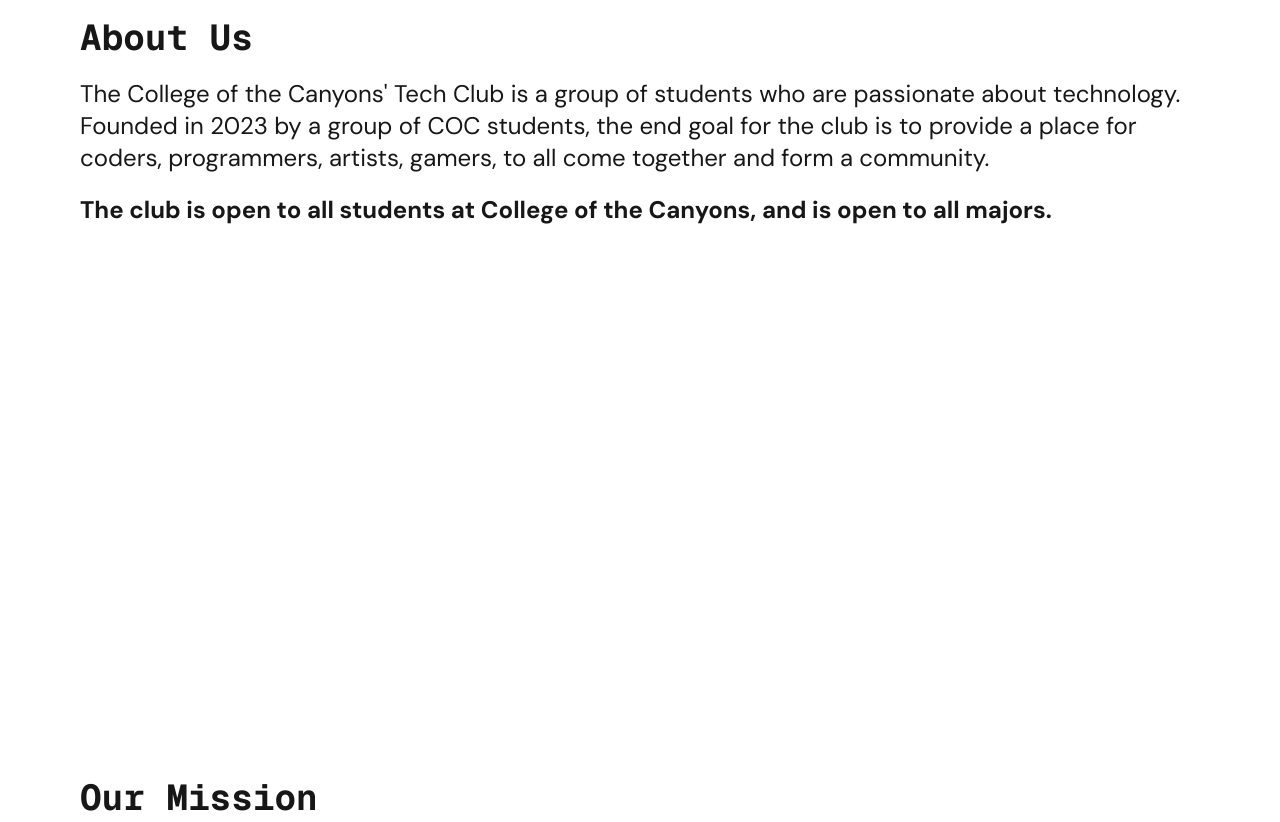
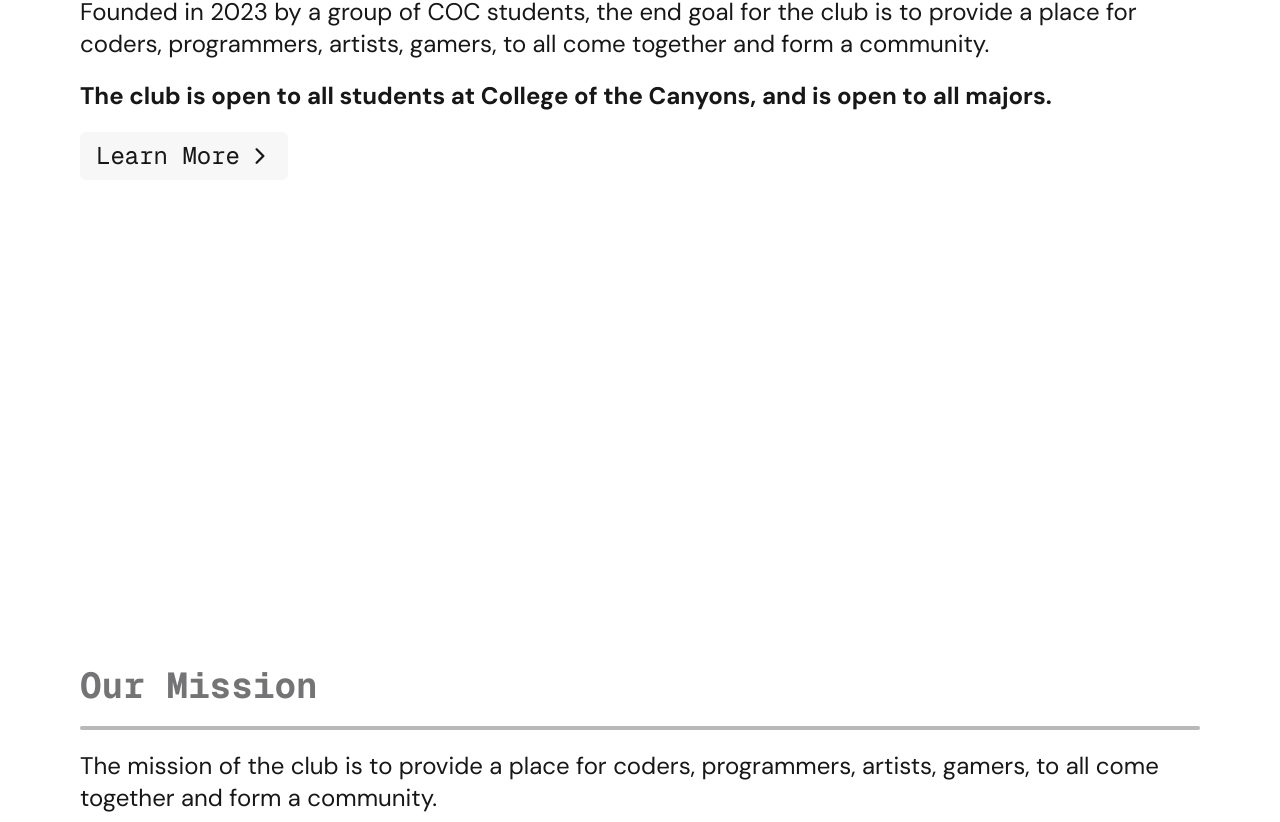
Before and after one commit to joshrashtian/coctechwebsite, a Next.js app: page /about in a window 1280 px wide. Shown: the part 358-1180 px from the top of the page. Built offline with nearby package versions, Linux system fonts and the light colour scheme.

Commit message:
added motion

```diff
--- a/app/about/page.tsx
+++ b/app/about/page.tsx
@@ -1,5 +1,7 @@
-import React from "react";
+"use client";
+import React, { useRef } from "react";
 import { DM_Sans } from "next/font/google";
+import { IoIosArrowForward } from "react-icons/io";
 
 const font = DM_Sans({
   subsets: ["latin"],
@@ -7,11 +9,11 @@
 });
 
 const AboutPage = () => {
+  const missionRef = useRef<HTMLDivElement>(null);
+
   return (
-    <div
-      className={`${font.className} flex flex-col min-h-screen p-8 pb-20 gap-5 sm:p-20`}
-    >
-      <section className="flex flex-col h-screen items-start justify-center gap-5">
+    <div className={`${font.className} flex flex-col min-h-screen`}>
+      <section className="flex flex-col h-screen items-start justify-center gap-5  p-8 pb-20 gap-5 sm:p-20">
         <h1 className="text-4xl font-bold font-mono">About Us</h1>
         <p className="text-2xl">
           The College of the Canyons&apos; Tech Club is a group of students who
@@ -24,9 +26,27 @@
           The club is open to all students at College of the Canyons, and is
           open to all majors.
         </p>
+        <button
+          onClick={() => {
+            missionRef.current?.scrollIntoView({
+              behavior: "smooth",
+              block: "start",
+            });
+          }}
+          className="bg-zinc-200/30 group hover:bg-zinc-200/50 w-52 hover:w-60 transition-all duration-300 cursor-pointer rounded-md text-2xl p-2 px-4 font-mono flex items-center gap-2"
+        >
+          Learn More{" "}
+          <IoIosArrowForward className="group-hover:translate-x-2 transition-all duration-300" />
+        </button>
       </section>
-      <section className="flex flex-col h-screen items-start justify-center gap-5">
-        <h1 className="text-4xl font-bold font-mono">Our Mission</h1>
+      <section
+        ref={missionRef}
+        className="flex flex-col h-screen items-start justify-center p-8 pb-20 gap-5 sm:p-20"
+      >
+        <h1 className="text-4xl text-zinc-900/60 font-bold font-mono">
+          Our Mission
+        </h1>
+        <div className="w-full h-1 bg-zinc-900/30 rounded-full" />
         <p className="text-2xl">
           The mission of the club is to provide a place for coders, programmers,
           artists, gamers, to all come together and form a community.
--- a/app/gallery/galleryFull.tsx
+++ b/app/gallery/galleryFull.tsx
@@ -14,11 +14,9 @@
 
 const GalleryFull: React.FC<GalleryFullProps> = ({ data, onClose }) => {
   if (!data) return null;
-
   return (
-    <div
-      className="fixed z-50 w-4/5 max-w-233 h-4/5 max-h-175 p-7 left-1/2 -translate-x-1/2 top-1/2 -translate-y-1/2 bg-zinc-700 rounded-xl"
-    >
+    <main className="fixed z-50 backdrop-blur-sm bg-zinc-600/90 w-full h-full top-0 left-0">
+      <div className="fixed z-50 w-4/5 max-w-233 h-4/5 max-h-175 p-7 left-1/2 -translate-x-1/2 top-1/2 -translate-y-1/2 bg-zinc-700 rounded-xl">
         <button
           onClick={onClose}
           className="absolute z-150 -top-6 -right-6 py-3 px-5 bg-zinc-300 text-zinc-800 text-2xl font-mono cursor-pointer rounded-full"
@@ -33,7 +31,10 @@
           )}
           <figure className="relative flex-1 min-h-48 overflow-x-scroll mx-auto flex flex-row gap-3">
             {data.images.map((image, index) => (
-            <div key={index} className="relative shrink-0 h-full flex items-center">
+              <div
+                key={index}
+                className="relative shrink-0 h-full flex items-center"
+              >
                 <Image
                   src={image.src}
                   alt={image.alt || ""}
@@ -52,6 +53,7 @@
           )}
         </article>
       </div>
+    </main>
   );
 };
 
--- a/package.json
+++ b/package.json
@@ -10,6 +10,7 @@
     "lint": "next lint"
   },
   "dependencies": {
+    "motion": "^12.9.4",
     "next": "15.2.4",
     "react": "^19.0.0",
     "react-dom": "^19.0.0",
```
Also changed, not shown: 1 other file (tests, documents, lock files or other folders). Lines whose indentation alone changed are shown as unchanged.
